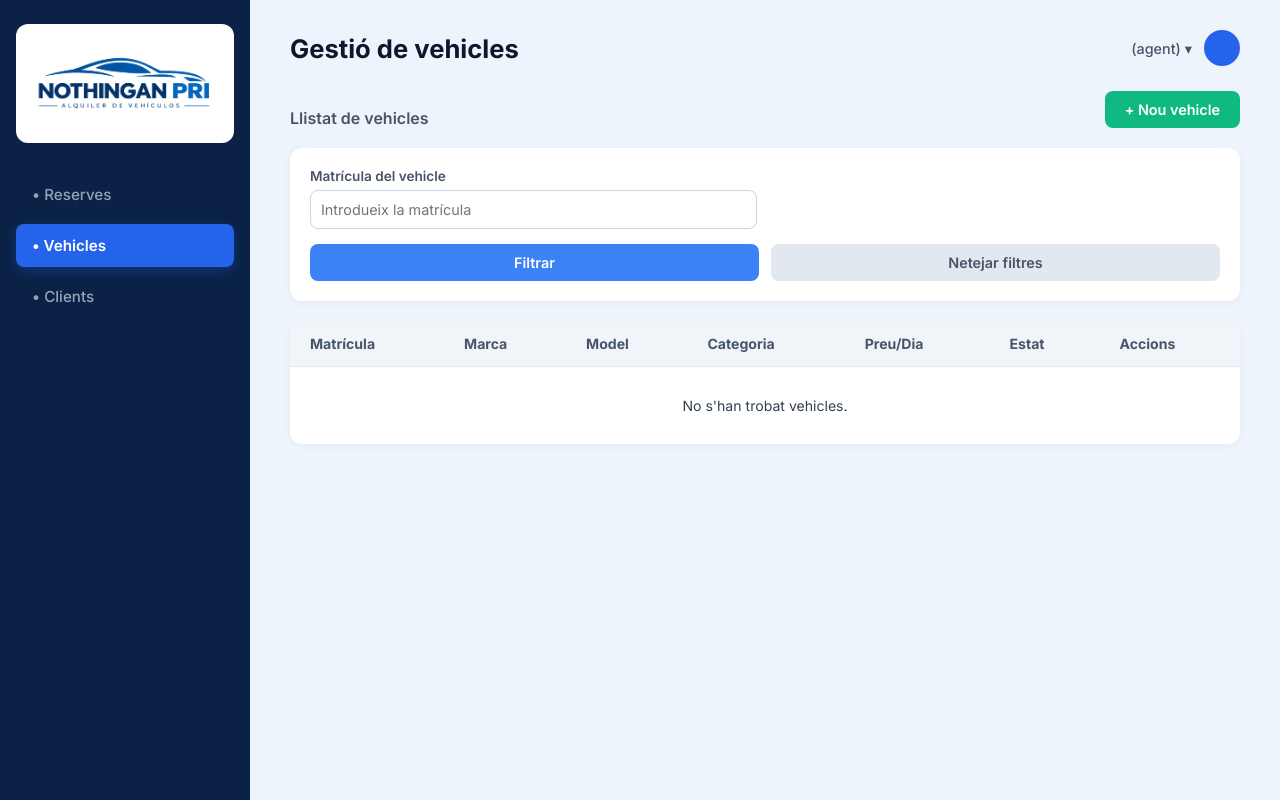
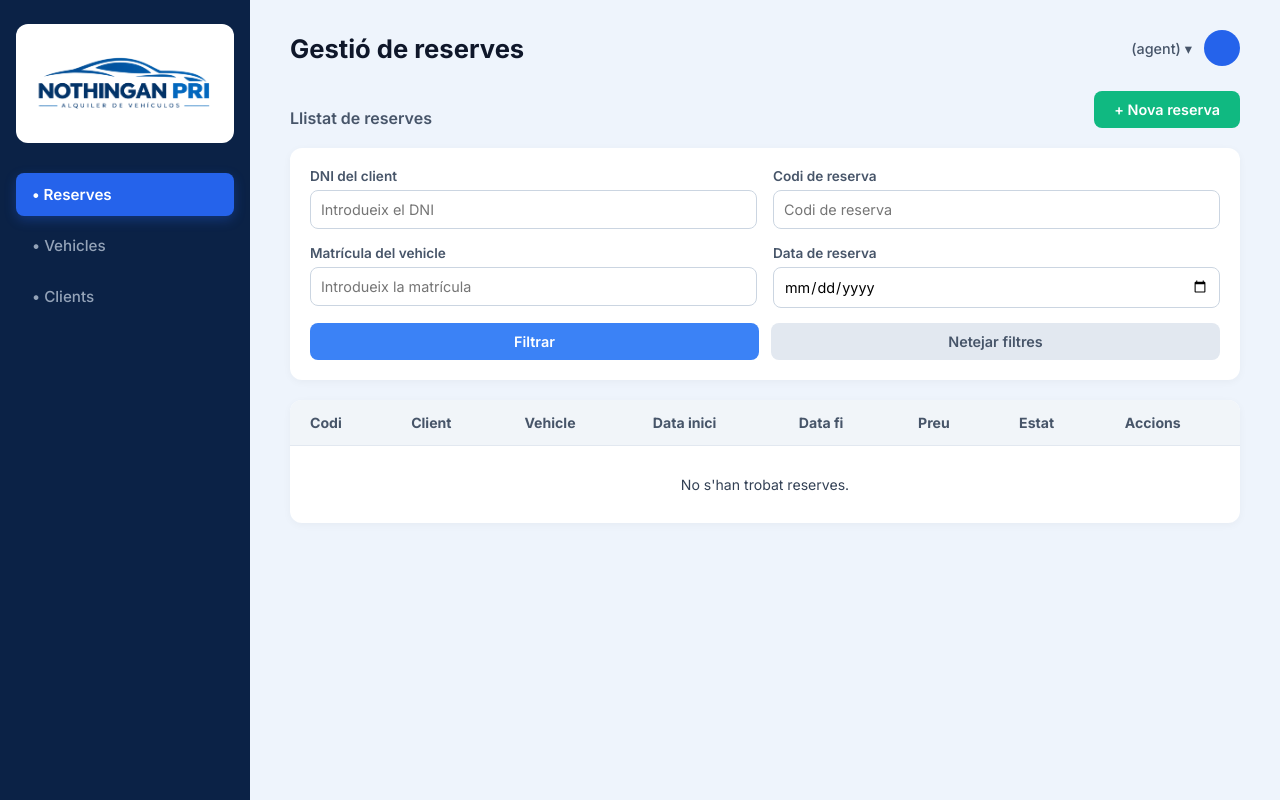
Before and after one commit to alejandrolorente7/Projecte_Nothingan_Pri, a Spring Boot app: page /web/reserves/all in a window 1280 px wide. Run offline with Spring Boot 4, Linux system fonts and the light colour scheme; data that the repository does not hold is empty.

Commit message:
Reparació de html de reserves

```diff
--- a/src/main/resources/templates/reserves-list.html
+++ b/src/main/resources/templates/reserves-list.html
@@ -3,7 +3,7 @@
 <head>
     <meta charset="UTF-8">
     <meta name="viewport" content="width=device-width, initial-scale=1.0">
-    <title>Gestió de vehicles - Nothingan Pri</title>
+    <title>Gestió de reserves - Nothingan Pri</title>
     <link rel="stylesheet" th:href="@{/css/styles.css}">
 </head>
 <body>
@@ -17,8 +17,8 @@
         </div>
 
         <nav class="nav-menu">
-            <a th:href="@{/web/reserves/all}">• Reserves</a>
-            <a th:href="@{/web/vehicles/all}" class="active">• Vehicles</a>
+            <a th:href="@{/web/reserves/all}" class="active">• Reserves</a>
+            <a th:href="@{/web/vehicles/all}">• Vehicles</a>
             <a th:href="@{/web/usuaris/all}">• Clients</a>
         </nav>
     </aside>
@@ -26,7 +26,7 @@
     <main class="content">
 
         <header class="top-header">
-            <h2>Gestió de vehicles</h2>
+            <h2>Gestió de reserves</h2>
 
             <div class="user-dropdown">
                 <span>(agent) ▾</span>
@@ -43,18 +43,39 @@
              th:text="${error}"></div>
 
         <div class="top-bar">
-            <h3>Llistat de vehicles</h3>
+            <h3>Llistat de reserves</h3>
 
-            <a th:href="@{/web/vehicles/new}" class="btn btn-add">
-                + Nou vehicle
+            <a th:href="@{/web/reserves/new}" class="btn btn-add">
+                + Nova reserva
             </a>
         </div>
 
-        <!-- Filtre per matrícula -->
-        <div class="table-card" style="padding: 20px; margin-bottom: 20px;">
-            <form th:action="@{/web/vehicles/all}" method="get">
+        <!-- RF42: filtres de reserves -->
+        <div class="table-card"
+             style="padding: 20px; margin-bottom: 20px;">
+
+            <form th:action="@{/web/reserves/all}" method="get">
 
                 <div class="form-grid">
+
+                    <div class="form-group">
+                        <label for="dni">DNI del client</label>
+                        <input type="text"
+                               id="dni"
+                               name="dni"
+                               placeholder="Introdueix el DNI"
+                               th:value="${dni}">
+                    </div>
+
+                    <div class="form-group">
+                        <label for="codiReserva">Codi de reserva</label>
+                        <input type="text"
+                               id="codiReserva"
+                               name="codiReserva"
+                               placeholder="Codi de reserva"
+                               th:value="${codiReserva}">
+                    </div>
+
                     <div class="form-group">
                         <label for="matricula">Matrícula del vehicle</label>
                         <input type="text"
@@ -63,6 +84,15 @@
                                placeholder="Introdueix la matrícula"
                                th:value="${matricula}">
                     </div>
+
+                    <div class="form-group">
+                        <label for="dataReserva">Data de reserva</label>
+                        <input type="date"
+                               id="dataReserva"
+                               name="dataReserva"
+                               th:value="${dataReserva}">
+                    </div>
+
                 </div>
 
                 <div class="button-group" style="margin-top: 15px;">
@@ -70,8 +100,8 @@
                         Filtrar
                     </button>
 
-                    <!-- Botó per netejar el filtre -->
-                    <a th:href="@{/web/vehicles/all}" class="btn btn-cancel">
+                    <a th:href="@{/web/reserves/all}"
+                       class="btn btn-cancel">
                         Netejar filtres
                     </a>
                 </div>
@@ -79,59 +109,67 @@
             </form>
         </div>
 
-        <!-- Taula de vehicles -->
         <div class="table-card">
             <table class="data-table">
                 <thead>
                     <tr>
-                        <th>Matrícula</th>
-                        <th>Marca</th>
-                        <th>Model</th>
-                        <th>Categoria</th>
-                        <th>Preu/Dia</th>
+                        <th>Codi</th>
+                        <th>Client</th>
+                        <th>Vehicle</th>
+                        <th>Data inici</th>
+                        <th>Data fi</th>
+                        <th>Preu</th>
                         <th>Estat</th>
                         <th>Accions</th>
                     </tr>
                 </thead>
 
                 <tbody>
-                    <tr th:each="v : ${vehicle}">
-                        <td th:text="${v.matricula != null ? v.matricula : '-'}"></td>
-                        <td th:text="${v.marca != null ? v.marca : '-'}"></td>
-                        <td th:text="${v.model != null ? v.model : '-'}"></td>
-                        <td th:text="${v.categoria != null ? v.categoria : '-'}"></td>
+                    <tr th:each="r : ${reserves}">
+
+                        <td th:text="${r.codiReserva != null ? r.codiReserva : '-'}"></td>
+
+                        <td th:text="${r.usuari != null ? r.usuari.nom : '-'}"></td>
+
+                        <td th:text="${r.vehicle != null ? r.vehicle.matricula : '-'}"></td>
+
+                        <td th:text="${r.dataInici != null ? #temporals.format(r.dataInici, 'dd/MM/yyyy HH:mm') : '-'}"></td>
+
+                        <td th:text="${r.dataFi != null ? #temporals.format(r.dataFi, 'dd/MM/yyyy HH:mm') : '-'}"></td>
 
                         <td>
-                            <span th:if="${v.preuDia != null}"
-                                  th:text="${#numbers.formatDecimal(v.preuDia, 1, 2) + ' €'}"></span>
-                            <span th:unless="${v.preuDia != null}">-</span>
+                            <span th:if="${r.preuLloguer != null}"
+                                  th:text="${#numbers.formatDecimal(r.preuLloguer, 1, 2) + ' €'}"></span>
+                            <span th:unless="${r.preuLloguer != null}">-</span>
                         </td>
 
                         <td>
                             <span class="badge"
-                                  th:classappend="${v.estatVehicle != null and v.estatVehicle.name() == 'Disponible'} ? ' badge-validat' : ' badge-rebutjat'"
-                                  th:text="${v.estatVehicle != null ? v.estatVehicle : '-'}"></span>
+                                  th:classappend="${r.estat != null and r.estat.name() == 'Confirmada'} ? ' badge-validat' : (${r.estat != null and r.estat.name() == 'Anulada'} ? ' badge-rebutjat' : ' badge-baixa')"
+                                  th:text="${r.estat != null ? r.estat : '-'}"></span>
                         </td>
 
                         <td class="actions-cell">
-                            <a th:href="@{/web/vehicles/edit/{id}(id=${v.id})}">
-                                Editar
+                            <a th:href="@{/web/reserves/detall/{id}(id=${r.id})}">
+                                Veure
                             </a>
 
-                            <form th:action="@{/web/vehicles/delete/{id}(id=${v.id})}"
-                                  method="get"
+                            <form th:if="${r.estat != null and r.estat.name() != 'Anulada' and r.estat.name() != 'Lliurada'}"
+                                  th:action="@{/web/reserves/cancelar/{id}(id=${r.id})}"
+                                  method="post"
                                   style="display: inline;"
-                                  onsubmit="return confirm('Segur que vols eliminar aquest vehicle?');">
-                                <button type="submit" class="action-link" style="color: red; border: none; background: none; cursor: pointer;">
-                                    Eliminar
+                                  onsubmit="return confirm('Segur que vols anul·lar aquesta reserva?');">
+
+                                <button type="submit" class="action-link">
+                                    Anul·lar
                                 </button>
                             </form>
                         </td>
                     </tr>
 
-                    <tr th:if="${#lists.isEmpty(vehicle)}">
-                        <td colspan="7" class="empty-state">
-                            No s'han trobat vehicles.
+                    <tr th:if="${#lists.isEmpty(reserves)}">
+                        <td colspan="8" class="empty-state">
+                            No s'han trobat reserves.
                         </td>
                     </tr>
                 </tbody>
```
Also changed, not shown: src/main/resources/templates/vehicles-list.html (+39 -33 lines).
